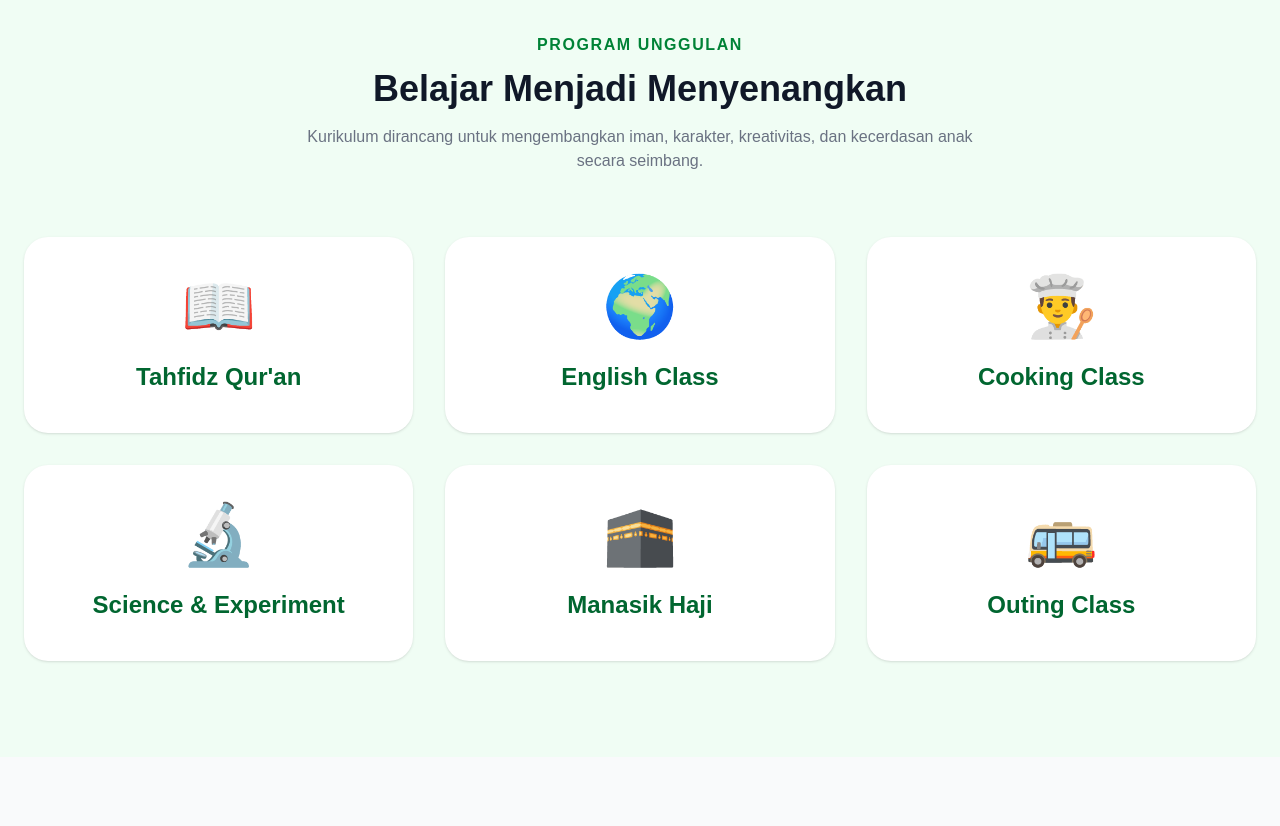
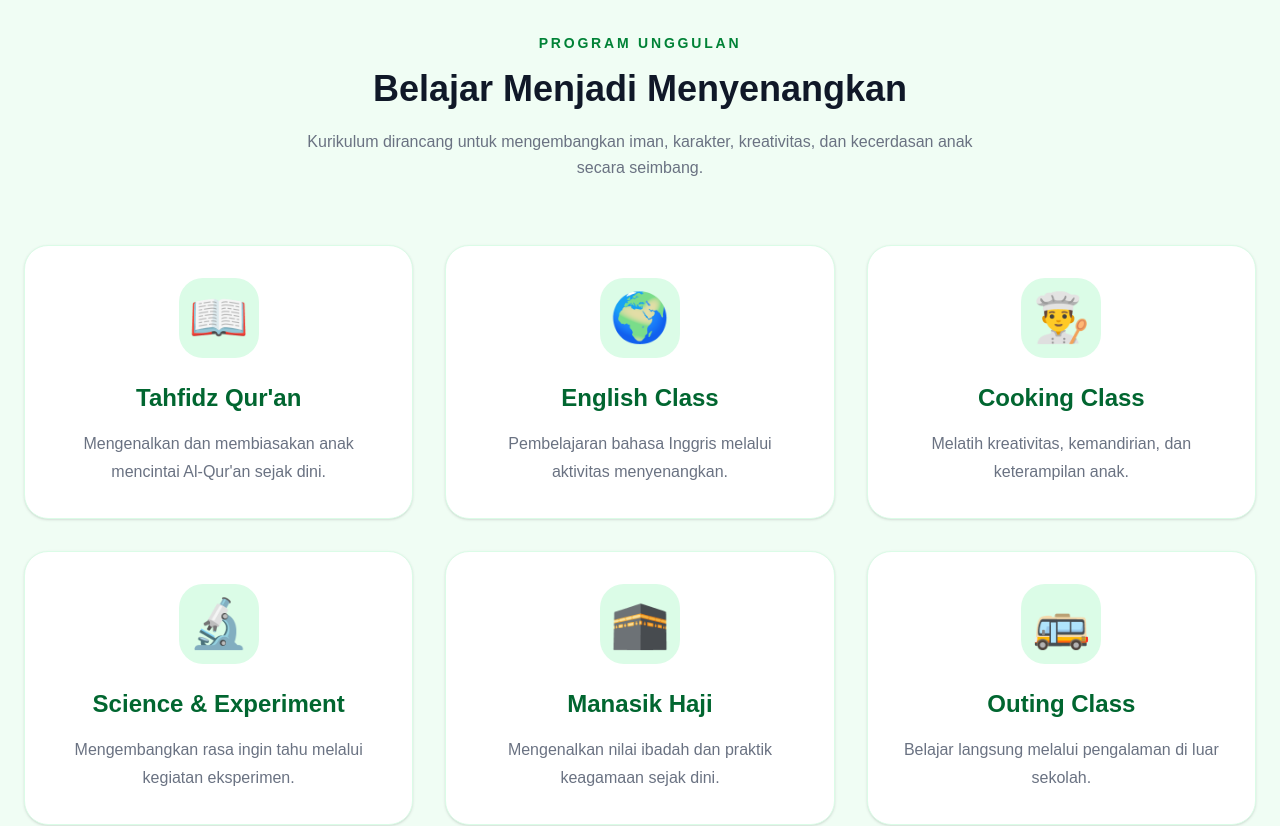
Before and after one commit to ayudinugroho3oe/school-portal-web, a Next.js app: page / in a window 1280 px wide. Shown: the part 1860-2686 px from the top of the page. Built offline with nearby package versions, Linux system fonts and the light colour scheme.

Commit message:
upgrade programs section

```diff
--- a/components/Programs.tsx
+++ b/components/Programs.tsx
@@ -3,77 +3,157 @@ export default function Programs() {
     {
       title: "Tahfidz Qur'an",
       icon: "📖",
+      desc: "Mengenalkan dan membiasakan anak mencintai Al-Qur'an sejak dini.",
     },
     {
       title: "English Class",
       icon: "🌍",
+      desc: "Pembelajaran bahasa Inggris melalui aktivitas menyenangkan.",
     },
     {
       title: "Cooking Class",
       icon: "👨‍🍳",
+      desc: "Melatih kreativitas, kemandirian, dan keterampilan anak.",
     },
     {
       title: "Science & Experiment",
       icon: "🔬",
+      desc: "Mengembangkan rasa ingin tahu melalui kegiatan eksperimen.",
     },
     {
       title: "Manasik Haji",
       icon: "🕋",
+      desc: "Mengenalkan nilai ibadah dan praktik keagamaan sejak dini.",
     },
     {
       title: "Outing Class",
       icon: "🚌",
+      desc: "Belajar langsung melalui pengalaman di luar sekolah.",
     },
   ];
+
 
   return (
     <section className="bg-green-50 py-24">
 
       <div className="max-w-7xl mx-auto px-6">
 
+
         <div className="text-center">
 
-          <p className="text-green-700 font-semibold uppercase tracking-widest">
+          <p className="
+            text-green-700
+            font-semibold
+            uppercase
+            tracking-[0.2em]
+            text-sm
+          ">
             Program Unggulan
           </p>
 
-          <h2 className="mt-3 text-4xl font-bold text-gray-900">
+
+          <h2 className="
+            mt-4
+            text-3xl
+            md:text-4xl
+            font-extrabold
+            text-gray-900
+          ">
             Belajar Menjadi Menyenangkan
           </h2>
 
-          <p className="mt-4 text-gray-500 max-w-2xl mx-auto">
+
+          <p className="
+            mt-5
+            text-gray-500
+            max-w-2xl
+            mx-auto
+            leading-relaxed
+          ">
             Kurikulum dirancang untuk mengembangkan iman,
-            karakter,
-            kreativitas,
-            dan kecerdasan anak secara seimbang.
+            karakter, kreativitas, dan kecerdasan anak secara seimbang.
           </p>
+
 
         </div>
 
-        <div className="mt-16 grid gap-8 md:grid-cols-2 lg:grid-cols-3">
+
+
+        <div className="
+          mt-16
+          grid
+          gap-8
+          md:grid-cols-2
+          lg:grid-cols-3
+        ">
+
 
           {programs.map((program) => (
 
             <div
               key={program.title}
-              className="bg-white rounded-3xl shadow hover:shadow-2xl transition hover:-translate-y-2 p-10 text-center"
+              className="
+                bg-white
+                rounded-3xl
+                p-8
+                shadow-sm
+                border
+                border-green-100
+                text-center
+                transition
+                duration-300
+                hover:-translate-y-2
+                hover:shadow-xl
+              "
             >
 
-              <div className="text-6xl">
+
+              <div className="
+                mx-auto
+                w-20
+                h-20
+                rounded-3xl
+                bg-green-100
+                flex
+                items-center
+                justify-center
+                text-5xl
+              ">
                 {program.icon}
               </div>
 
-              <h3 className="mt-6 text-2xl font-bold text-green-800">
+
+
+              <h3 className="
+                mt-6
+                text-2xl
+                font-bold
+                text-green-800
+              ">
                 {program.title}
               </h3>
+
+
+
+              <p className="
+                mt-4
+                text-gray-500
+                leading-7
+              ">
+                {program.desc}
+              </p>
+
 
             </div>
 
           ))}
 
+
         </div>
 
+
       </div>
+
 
     </section>
   );
```
